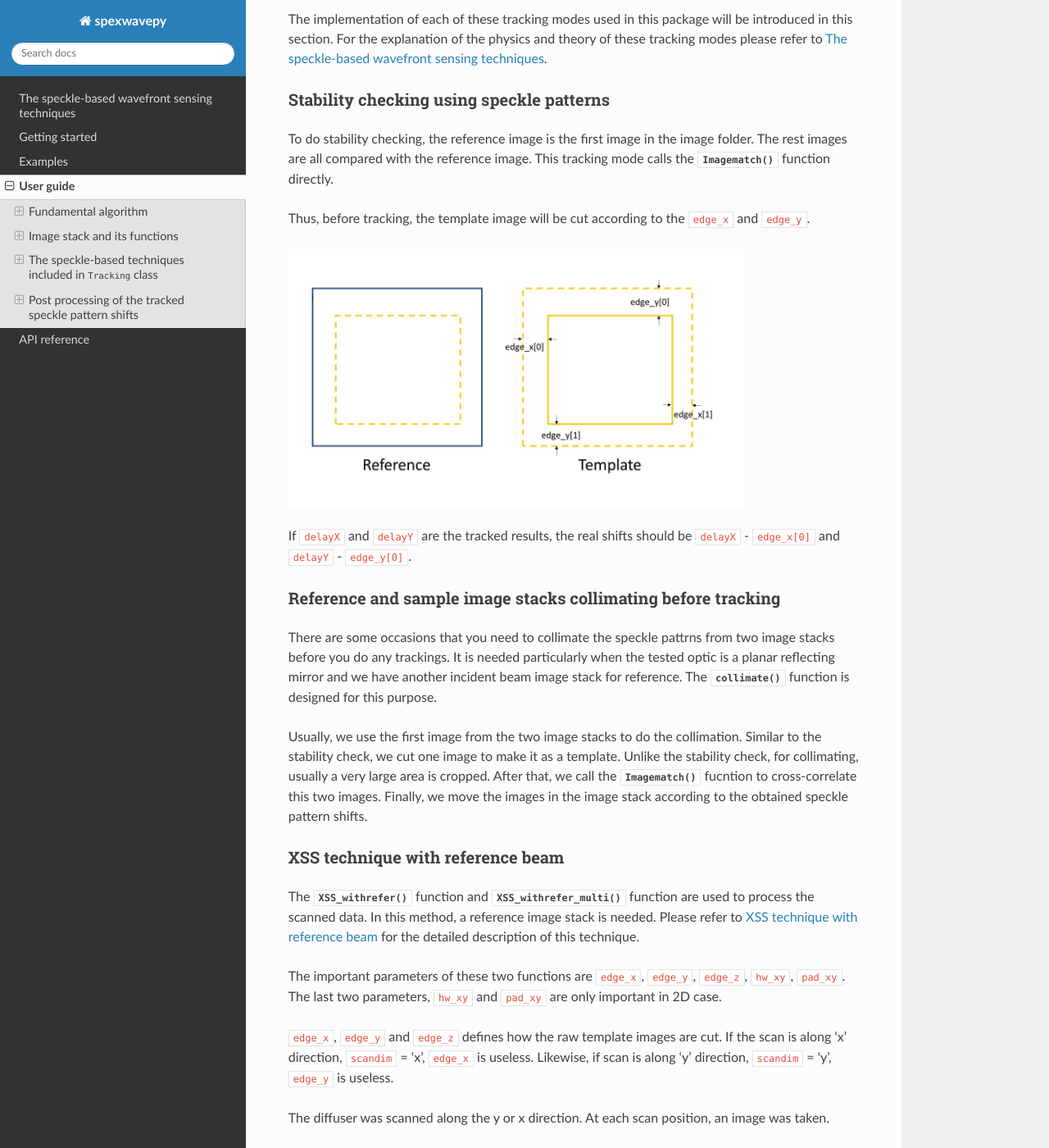
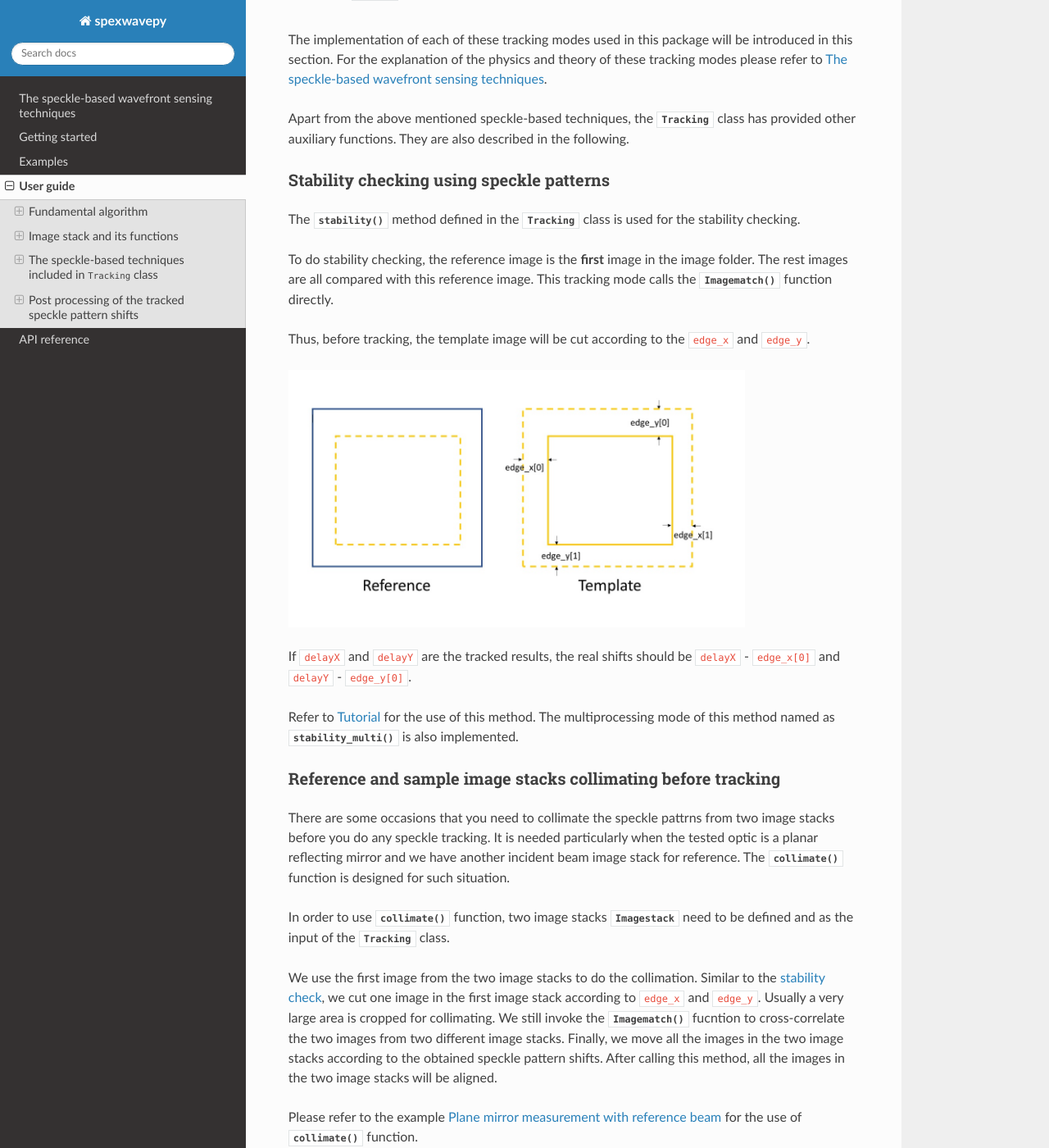
Before and after one commit to wholingfei/spexwavepy, a Sphinx documentation site: the page built from docs/source/userguide.rst, in a window 1280 px wide and 1400 px high, scrolled down 12866 px. Shown: the whole window at 82% size. Built offline with Sphinx 7.4.7 and the Read the Docs theme 2.0.0, drawn with Linux system fonts in a browser that asks for light colours; some of the changed text lies outside the part shown.

Commit message:
minor collimating

```diff
--- a/docs/source/userguide.rst
+++ b/docs/source/userguide.rst
@@ -472,26 +472,44 @@
 
 The speckle-based techniques included in :py:class:`~spexwavepy.trackfun.Tracking` class
 ========================================================================================
-The most important parameters for the :py:class:`~spexwavepy.trackfun.Tracking` class
-are the image stacks. At least 1 image stack is needed to construct
-the :py:class:`~spexwavepy.trackfun.Tracking` class. There are up to 4 image stacks needed
-according to the different data processing modes. The following list shows how to input
-these image stacks for different data processing modes. Each row represents a scan
-dimension ``scandim``, each column represnts a data processing mode.
+The :py:class:`~spexwavepy.trackfun.Tracking` class is the container for the various
+speckle-based techniques.
+At least one image stack is needed as the input of the :py:class:`~spexwavepy.trackfun.Tracking`
+class. These image stacks are defined as the :py:class:`~spexwavepy.imstackfun.Imagestack` classes.
+There are up to 4 image stacks needed
+according to the different data processing modes. The following list shows the number of
+image stacks needed for different modes.
+Each row has the same scan dimension ``scandim`` for each technique,
+each column represnts a specific type of the technique.
 
-+---------+-----------------+--------------------------------------------------------+-----------------------------------------------+----------------------------+-----------------------+
-|         | XSS self        | XST self [2]_                                          | XSS with reference                            | XST with reference         | XSVT with reference   |
-+=========+=================+========================================================+===============================================+============================+=======================+
-| x       | imstack1(x sam) | imstack1(x sam1), 2(x sam2)                            | imstack1(x sam), 2(x ref)                     | \-                         | \-                    |
-+---------+-----------------+--------------------------------------------------------+-----------------------------------------------+----------------------------+-----------------------+
-| y       | imstack1(y sam) | imstack1(y sam1), 2(y sam2)                            | imstack1(y sam), 2(y ref)                     | \-                         | \-                    |
-+---------+-----------------+--------------------------------------------------------+-----------------------------------------------+----------------------------+-----------------------+
-| xy [1]_ | \-              | imstack1(x sam1), 2(x sam2), 3(y sam1), 4(y sam2) [3]_ | imstack1(x sam), 2(x ref), 3(y sam), 4(y ref) | \-                         | \-                    |
-+---------+-----------------+--------------------------------------------------------+-----------------------------------------------+----------------------------+-----------------------+
-| random  | \-              | \-                                                     | \-                                            | imstack1(sam), 2(ref) [4]_ | imstack1(sam), 2(ref) |
-+---------+-----------------+--------------------------------------------------------+-----------------------------------------------+----------------------------+-----------------------+
+``imstack1``, ``imstack2``, ``imstack3``, ``imstack4`` represent the
+:py:class:`~spexwavepy.imstackfun.Imagestack` class needed for each tracking mode.
 
-.. [1] The ``scandim`` set to 'xy' is exclusively used for '2D' data processing, it is valid only when ``Tracking.dimension`` is '2D'.
++-------------+--------------+---------------+--------------+----------------+-----------------+
+| Scan        | XSS self     | XST self [2]_ | XSS with     | XST with       | XSVT with       |
+| dimension   |              |               | references   | reference [4]_ | reference       |
++=============+==============+===============+==============+================+=================+
+| x           | imstack1(x   | imstack1(x    | imstack1(x   | \-             | \-              |
+|             | sam)         | sam1),        | sam),        |                |                 |
+|             |              | 2(x sam2)     | 2(x ref)     |                |                 |
++-------------+--------------+---------------+--------------+----------------+-----------------+
+| y           | imstack1(y   | imsatck1(y    | imstack1(y   | \-             | \-              |
+|             | sam)         | sam1),        | sam),        |                |                 |
+|             |              | 2(y sam2)     | 2(y ref)     |                |                 |
++-------------+--------------+---------------+--------------+----------------+-----------------+
+| xy [1]_     | \-           | imstack1(x    | imstack1(x   | \-             | \-              |
+|             |              | sam1),        | sam),        |                |                 |
+|             |              | 2(x sam2),    | 2(x ref),    |                |                 |
+|             |              | 3(y sam1),    | 3(y sam),    |                |                 |
+|             |              | 4(y sam2)     | 4(y ref)     |                |                 |
+|             |              | [3]_          |              |                |                 |
++-------------+--------------+---------------+--------------+----------------+-----------------+
+| random      | \-           | \-            | \-           | imstack1(sam), | imstack1(sam),  |
+|             |              |               |              | 2(ref)         | 2(ref)          |
++-------------+--------------+---------------+--------------+----------------+-----------------+
+
+.. [1] The ``scandim`` set to 'xy' is exclusively used for '2D' data processing,
+       it is valid only when ``Tracking.dimension`` is '2D'.
 
 .. [2] For XST techniques (self or with reference), there will be only one image in each image stacks.
 
@@ -499,19 +517,28 @@
 
 .. [4] The ``scandim`` is not valid and not used in XST technique with reference beam.
 
-``imstack1``, ``imstack2``, ``imstack3``, ``imstack4`` represent the
-:py:class:`~spexwavepy.imstackfun.Imagestack` class needed for each tracking mode.
 
-The implementation of each of these tracking modes used in this package will be introduced in this section.
-For the explanation of the physics and theory of these tracking modes please refer to
+The implementation of each of these tracking modes used
+in this package will be introduced in this section.
+For the explanation of the physics and theory of these
+tracking modes please refer to
 :doc:`The speckle-based wavefront sensing techniques <principle>`.
+
+Apart from the above mentioned speckle-based techniques,
+the :py:class:`~spexwavepy.trackfun.Tracking` class has provided
+other auxiliary functions. They are also described in
+the following.
 
 .. _trastable:
 
 Stability checking using speckle patterns
 -----------------------------------------
-To do stability checking, the reference image is the first image in the image folder.
-The rest images are all compared with the reference image.
+The :py:meth:`~spexwavepy.trackfun.Tracking.stability` method
+defined in the :py:class:`~spexwavepy.trackfun.Tracking` class
+is used for the stability checking.
+
+To do stability checking, the reference image is the **first** image in the image folder.
+The rest images are all compared with this reference image.
 This tracking mode calls the :py:func:`~spexwavepy.corefun.Imagematch` function directly.
 
 Thus, before tracking, the template image will be cut according to the ``edge_x`` and ``edge_y``.
@@ -522,22 +549,38 @@
 If ``delayX`` and ``delayY`` are the tracked results, the real shifts should be
 ``delayX`` - ``edge_x[0]`` and ``delayY`` - ``edge_y[0]``.
 
+Refer to :ref:`Tutorial <tustable>` for the use of this method.
+The multiprocessing mode of this method named as
+:py:meth:`~spexwavepy.trackfun.Tracking.stability_multi`
+is also implemented.
+
 .. _tracolli:
 
 Reference and sample image stacks collimating before tracking
 -------------------------------------------------------------
 There are some occasions that you need to collimate the speckle pattrns from
-two image stacks before you do any trackings. It is needed particularly
+two image stacks before you do any speckle tracking. It is needed particularly
 when the tested  optic is a planar reflecting mirror and we have another
 incident beam image stack for reference.
-The :py:func:`~spexwavepy.trackfun.Tracking.collimate` function is designed for this purpose.
+The :py:func:`~spexwavepy.trackfun.Tracking.collimate` function is designed
+for such situation.
 
-Usually, we use the first image from the two image stacks to do the collimation.
-Similar to the stability check, we cut one image to make it as a template.
-Unlike the stability check, for collimating, usually a very large area is cropped.
-After that, we call the :py:func:`~spexwavepy.corefun.Imagematch` fucntion to
-cross-correlate this two images. Finally, we move the images in the image stack
+In order to use :py:func:`~spexwavepy.trackfun.Tracking.collimate` function,
+two image stacks :py:class:`~spexwavepy.imstackfun.Imagestack` need to be defined
+and as the input of the :py:class:`~spexwavepy.trackfun.Tracking` class.
+
+We use the first image from the two image stacks to do the collimation.
+Similar to the :ref:`stability check <trastable>`,
+we cut one image in the first image stack according to ``edge_x`` and ``edge_y``.
+Usually a very large area is cropped for collimating.
+We still invoke the :py:func:`~spexwavepy.corefun.Imagematch` fucntion to
+cross-correlate the two images from two different image stacks.
+Finally, we move all the images in the two image stacks
 according to the obtained speckle pattern shifts.
+After calling this method, all the images in the two image stacks will be aligned.
+
+Please refer to the example :ref:`Plane mirror measurement with reference beam <expplane>`
+for the use of :py:func:`~spexwavepy.trackfun.Tracking.collimate` function.
 
 .. _traXSS:
 
```
Also changed, not shown: 9 other files.
